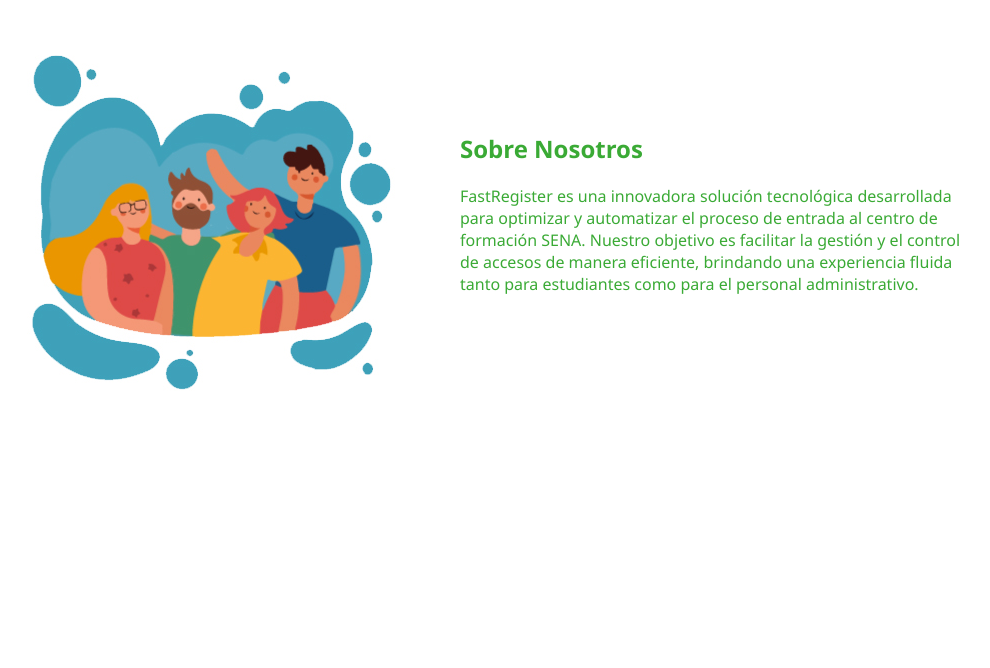
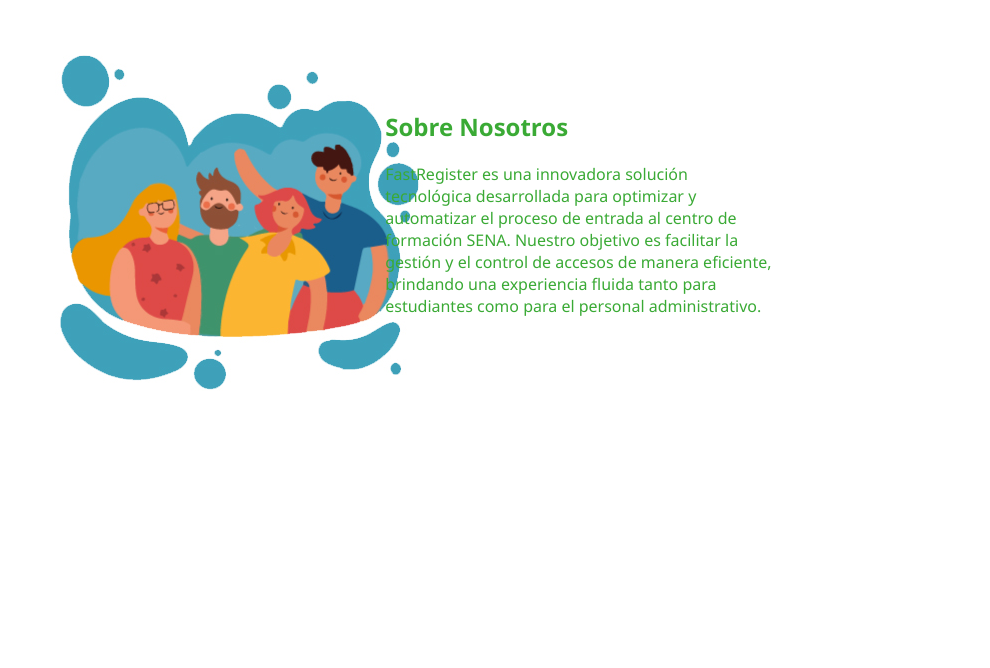
Before and after one commit to alejocoding/Formative_proyect, a PHP site: page /sobreNosotros.php in a window 1280 px wide; the page is wider, and only the part inside the window is pictured. Shown: the part 107-775 px from the top of that part, without its empty margins (252-1242 px from the left). Run offline with PHP 8.4, Linux system fonts and the light colour scheme.

Commit message:
configuracion css

```diff
--- a/css/SobreNosotros.css
+++ b/css/SobreNosotros.css
@@ -6,8 +6,7 @@
     align-items: center;
 }
 section{
-    padding-left: 200px;
-    padding-right: 200px;
+
     width: 80%;
     height: auto;
 }
@@ -18,7 +17,8 @@
 }
 
 .izquierda{
-    width: 50%;
+    width: 30%;
+    padding-left: 330px;
     display: flex;
     align-items: center;
     justify-content: center;
```
